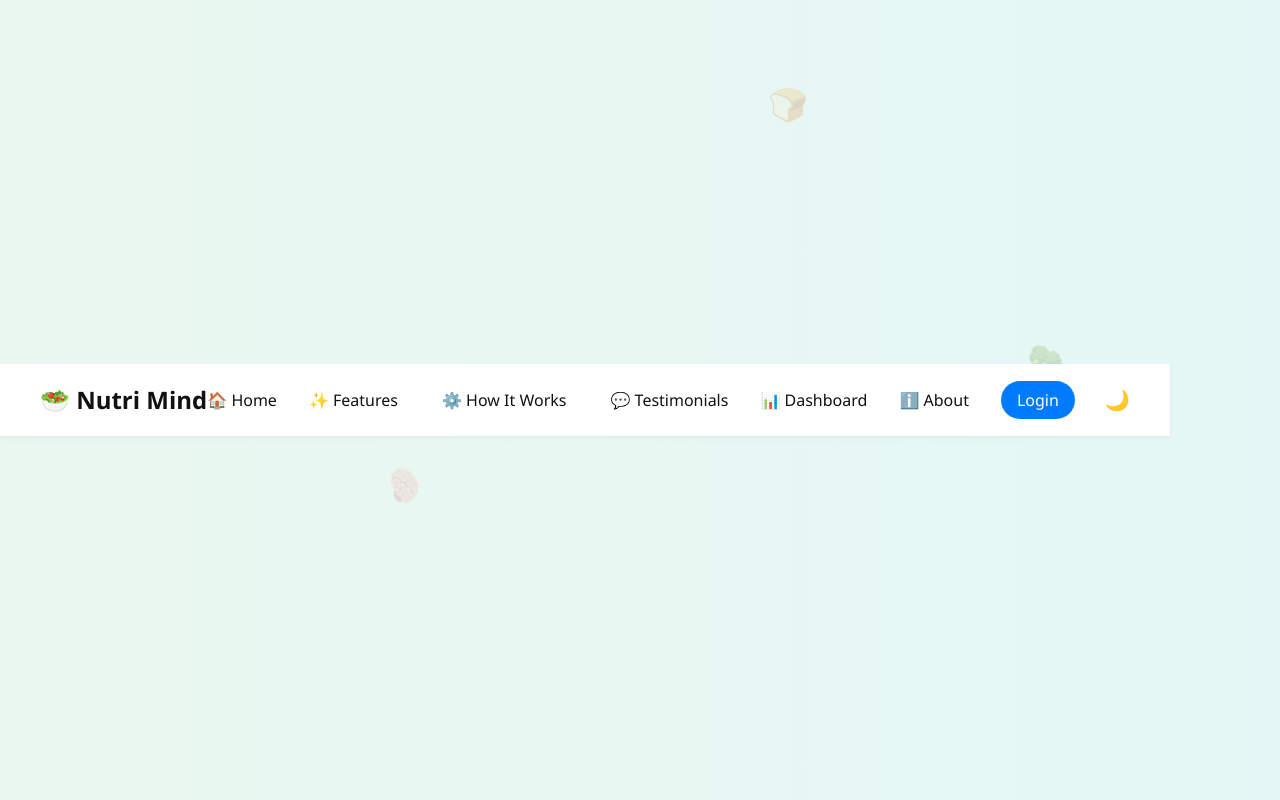
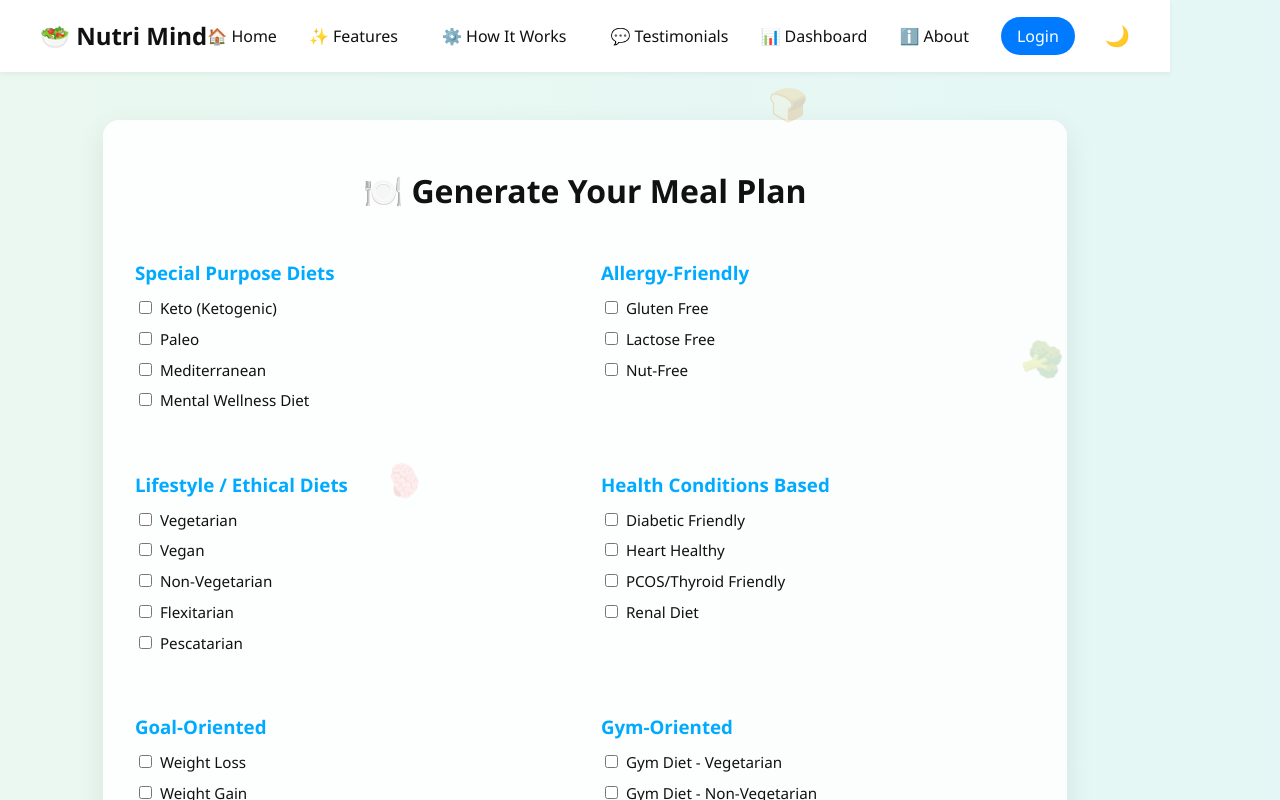
Before and after one commit to RudranotOP/MERN-AI-Meal-Planner, a React (Vite) app: page /generate in a window 1280 px wide. Shown: the top 800 px of the page. Built offline with nearby package versions, Linux system fonts and the light colour scheme.

Commit message:
generate meal plan

```diff
--- a/src/App.jsx
+++ b/src/App.jsx
@@ -10,11 +10,11 @@ import About from './components/About';
 import Dashboard from './components/Dashboard';
 import LoginModal from './components/LoginModal';
 import RegisterModal from './components/RegisterModal';
-import BMICalculator from './components/BMICalculator'; // ✅ Import the BMI Calculator
+import BMICalculator from './components/BMICalculator';
+import GeneratePlan from './components/GeneratePlan'; // ✅ Re-added
 
 import { useState, useEffect } from 'react';
 
-// ✅ Wrapper to use `useLocation`
 const AppWrapper = () => {
   const location = useLocation();
   const [showLogin, setShowLogin] = useState(false);
@@ -50,9 +50,12 @@ const AppWrapper = () => {
         <span className="icon icon4">🍞</span>
       </div>
 
-      {/* ✅ Show Navbar only on non-dashboard routes */}
+      {/* ✅ Hide Navbar on Dashboard only */}
       {location.pathname !== "/dashboard" && (
-        <Navbar onLoginClick={openLogin} onToggleDark={() => setDarkMode(!darkMode)} />
+        <Navbar
+          onLoginClick={openLogin}
+          onToggleDark={() => setDarkMode(!darkMode)}
+        />
       )}
 
       {/* 🚀 Routes */}
@@ -70,10 +73,11 @@ const AppWrapper = () => {
           }
         />
         <Route path="/dashboard" element={<Dashboard />} />
-        <Route path="/bmi" element={<BMICalculator />} /> {/* ✅ New BMI Route */}
+        <Route path="/generate" element={<GeneratePlan />} /> {/* ✅ New Generate Plan Route */}
+        <Route path="/bmi" element={<BMICalculator />} />
       </Routes>
 
-      {/* 🔐 Modals */}
+      {/* 🔐 Auth Modals */}
       {showLogin && (
         <LoginModal isVisible onClose={closeModals} onSwitch={openRegister} />
       )}
@@ -84,7 +88,6 @@ const AppWrapper = () => {
   );
 };
 
-// ✅ Wrap everything inside BrowserRouter
 function App() {
   return (
     <Router>
--- /dev/null
+++ b/src/components/GeneratePlan.jsx
@@ -0,0 +1,91 @@
+import React, { useState } from 'react';
+import '../style/style.css'; // Make sure your CSS has proper styles
+
+const GeneratePlan = () => {
+  const [selectedOptions, setSelectedOptions] = useState([]);
+
+  const handleChange = (e) => {
+    const value = e.target.value;
+    if (e.target.checked) {
+      setSelectedOptions([...selectedOptions, value]);
+    } else {
+      setSelectedOptions(selectedOptions.filter((opt) => opt !== value));
+    }
+  };
+
+  const handleSubmit = (e) => {
+    e.preventDefault();
+    console.log("Selected Preferences:", selectedOptions);
+    alert("Meal plan generation logic goes here!");
+  };
+
+  const createCheckboxGroup = (title, options) => (
+    <div className="diet-group">
+      <h3>{title}</h3>
+      {options.map((opt) => (
+        <label key={opt} className="checkbox-label">
+          <input
+            type="checkbox"
+            value={opt}
+            checked={selectedOptions.includes(opt)}
+            onChange={handleChange}
+          />
+          {opt}
+        </label>
+      ))}
+    </div>
+  );
+
+  return (
+    <div className="generate-plan-page">
+      <h1>🍽️ Generate Your Meal Plan</h1>
+      <form onSubmit={handleSubmit} className="generate-form">
+        {createCheckboxGroup("Special Purpose Diets", [
+          "Keto (Ketogenic)",
+          "Paleo",
+          "Mediterranean",
+          "Mental Wellness Diet"
+        ])}
+
+        {createCheckboxGroup("Allergy-Friendly", [
+          "Gluten Free",
+          "Lactose Free",
+          "Nut-Free"
+        ])}
+
+        {createCheckboxGroup("Lifestyle / Ethical Diets", [
+          "Vegetarian",
+          "Vegan",
+          "Non-Vegetarian",
+          "Flexitarian",
+          "Pescatarian"
+        ])}
+
+        {createCheckboxGroup("Health Conditions Based", [
+          "Diabetic Friendly",
+          "Heart Healthy",
+          "PCOS/Thyroid Friendly",
+          "Renal Diet"
+        ])}
+
+        {createCheckboxGroup("Goal-Oriented", [
+          "Weight Loss",
+          "Weight Gain",
+          "Muscle Building",
+          "Athletic Performance"
+        ])}
+
+        {createCheckboxGroup("Gym-Oriented", [
+          "Gym Diet - Vegetarian",
+          "Gym Diet - Non-Vegetarian"
+        ])}
+
+        <button type="submit" className="primary-btn pulse">
+          Generate Plan
+        </button>
+      </form>
+    </div>
+  );
+};
+
+export default GeneratePlan;
--- a/src/components/Hero.jsx
+++ b/src/components/Hero.jsx
@@ -61,7 +61,7 @@ const Hero = () => {
   };
 
   const closePopup = () => {
-    setShowBmi(false); // 👈 Closes instantly without delay
+    setShowBmi(false);
   };
 
   return (
@@ -74,7 +74,8 @@ const Hero = () => {
           {tips[currentTip]}
         </div>
 
-        <a href="select-plan.html" className="primary-btn pulse">Generate Meal Plan</a>
+        {/* ❌ Removed Generate Meal Plan button */}
+
         <button
           className="secondary-btn pulse"
           onClick={() => setShowBmi(true)}
@@ -88,6 +89,7 @@ const Hero = () => {
         <img src={mealImage} alt="Meal" className="floating-meal" />
       </div>
 
+      {/* BMI Popup */}
       {showBmi && (
         <div className="bmi-popup-overlay" onClick={closePopup}>
           <div
--- a/src/style/style.css
+++ b/src/style/style.css
@@ -1211,3 +1211,56 @@ input:checked + .slider.round:before {
 .dark .section-title {
   color: #f0f0f0;
 }
+
+
+
+/* =======================
+📋 Generate Meal Plan Form
+======================= */
+.generate-plan-page {
+  max-width: 900px;
+  margin: 3rem auto;
+  padding: 2rem;
+  background: rgba(255, 255, 255, 0.9);
+  border-radius: 16px;
+  box-shadow: 0 10px 30px rgba(0, 0, 0, 0.08);
+}
+
+body.dark .generate-plan-page {
+  background: #1e1e1e;
+  color: #f0f0f0;
+}
+
+.generate-plan-page h1 {
+  text-align: center;
+  margin-bottom: 2rem;
+  font-size: 2rem;
+}
+
+.generate-form {
+  display: grid;
+  grid-template-columns: 1fr 1fr;
+  gap: 2rem;
+}
+
+.diet-group h3 {
+  margin-bottom: 0.6rem;
+  color: #00aaff;
+}
+
+.checkbox-label {
+  display: block;
+  margin-bottom: 0.5rem;
+  font-size: 0.95rem;
+}
+
+.checkbox-label input {
+  margin-right: 8px;
+}
+
+/* Full-width on small screens */
+@media (max-width: 768px) {
+  .generate-form {
+    grid-template-columns: 1fr;
+  }
+}
```
